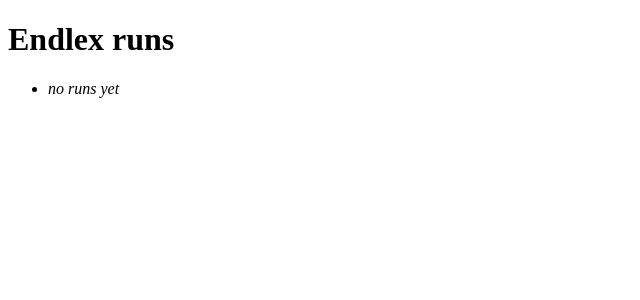
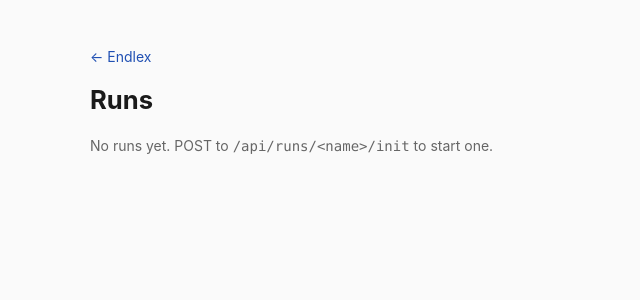
Before and after one commit to archeryue/Endlex, a FastAPI app: page / in a window 1280 px wide. Shown: the top 300 px of the page, without its empty margins (0-640 px from the left). Run offline with FastAPI, Linux system fonts and the light colour scheme.

Commit message:
Build dashboard + run-page templates with Chart.js
Run page polls /api/runs/<name>/metrics?since=<byte_offset> every 5s and
renders the 8 default panels from TECH_PLAN (train/loss, val/bpb vs
{step,time,flops}, mfu, dt, tok_per_sec, lrm). Charts only materialize
for panels whose y-key has appeared in the data.

Dashboard table shows latest step + train/loss + val/bpb per run, with
client-side locale formatting of last-updated timestamps.

Chart.js is loaded from jsdelivr CDN. Server-side rendering and the JS
poll loop are tested via TestClient; the live in-browser Chart.js
rendering itself is not yet covered — verify once the Tracker client
lands and we have real metric streams.

Co-Authored-By: Claude Opus 4.7 (1M context) <noreply@anthropic.com>

```diff
--- /dev/null
+++ b/endlex/server/templates/_base.html
@@ -0,0 +1,49 @@
+<!doctype html>
+<html lang="en">
+<head>
+  <meta charset="utf-8" />
+  <meta name="viewport" content="width=device-width, initial-scale=1" />
+  <title>{% block title %}Endlex{% endblock %}</title>
+  <style>
+    :root {
+      --fg: #1a1a1a;
+      --muted: #666;
+      --bg: #fafafa;
+      --card: #fff;
+      --border: #e3e3e3;
+      --accent: #2050b3;
+    }
+    @media (prefers-color-scheme: dark) {
+      :root { --fg:#e6e6e6; --muted:#999; --bg:#15171a; --card:#1e2024; --border:#2c2f34; --accent:#7aa6ff; }
+    }
+    * { box-sizing: border-box; }
+    body {
+      margin: 0; padding: 2rem 1rem;
+      font: 14px/1.5 -apple-system, "Segoe UI", Roboto, Helvetica, Arial, sans-serif;
+      color: var(--fg); background: var(--bg);
+    }
+    main { max-width: 1100px; margin: 0 auto; }
+    h1 { margin: 0 0 1rem; font-size: 1.6rem; }
+    h2 { margin: 2rem 0 .5rem; font-size: 1.1rem; }
+    h3 { margin: 0 0 .5rem; font-size: .95rem; color: var(--muted); font-weight: 600; }
+    a { color: var(--accent); text-decoration: none; }
+    a:hover { text-decoration: underline; }
+    table { border-collapse: collapse; width: 100%; }
+    th, td { padding: .5rem .75rem; text-align: left; border-bottom: 1px solid var(--border); }
+    th { color: var(--muted); font-weight: 600; font-size: .85rem; text-transform: uppercase; letter-spacing: .03em; }
+    code, pre { font-family: ui-monospace, SFMono-Regular, Menlo, monospace; }
+    pre { background: var(--card); border: 1px solid var(--border); border-radius: 6px; padding: .75rem; overflow-x: auto; }
+    .muted { color: var(--muted); }
+    .panel { background: var(--card); border: 1px solid var(--border); border-radius: 6px; padding: 1rem; }
+    .grid { display: grid; grid-template-columns: repeat(auto-fit, minmax(320px, 1fr)); gap: 1rem; }
+    details > summary { cursor: pointer; color: var(--muted); padding: .25rem 0; }
+  </style>
+  {% block head %}{% endblock %}
+</head>
+<body>
+  <main>
+    <p><a href="/">&larr; Endlex</a></p>
+    {% block body %}{% endblock %}
+  </main>
+</body>
+</html>
--- a/endlex/server/templates/dashboard.html
+++ b/endlex/server/templates/dashboard.html
@@ -1,17 +1,45 @@
-<!doctype html>
-<html lang="en">
-<head>
-  <meta charset="utf-8" />
-  <title>Endlex</title>
-</head>
-<body>
-  <h1>Endlex runs</h1>
-  <ul>
+{% extends "_base.html" %}
+{% block title %}Endlex{% endblock %}
+{% block body %}
+<h1>Runs</h1>
+{% if runs %}
+<table>
+  <thead>
+    <tr>
+      <th>Name</th>
+      <th>Last updated</th>
+      <th>Events</th>
+      <th>Latest step</th>
+      <th>train/loss</th>
+      <th>val/bpb</th>
+    </tr>
+  </thead>
+  <tbody>
     {% for run in runs %}
-      <li><a href="/run/{{ run.name }}">{{ run.name }}</a> &mdash; {{ run.num_events }} events</li>
-    {% else %}
-      <li><em>no runs yet</em></li>
+    <tr>
+      <td><a href="/run/{{ run.name }}">{{ run.name }}</a></td>
+      <td class="muted">
+        {% if run.last_updated %}
+          <span data-ts="{{ run.last_updated }}">{{ run.last_updated|round|int }}</span>
+        {% else %}&mdash;{% endif %}
+      </td>
+      <td>{{ run.num_events }}</td>
+      <td>{% if run.latest and run.latest.step is defined %}{{ run.latest.step }}{% else %}&mdash;{% endif %}</td>
+      <td>{% if run.latest and run.latest["train/loss"] is defined %}{{ "%.4f"|format(run.latest["train/loss"]) }}{% else %}&mdash;{% endif %}</td>
+      <td>{% if run.latest and run.latest["val/bpb"] is defined %}{{ "%.4f"|format(run.latest["val/bpb"]) }}{% else %}&mdash;{% endif %}</td>
+    </tr>
     {% endfor %}
-  </ul>
-</body>
-</html>
+  </tbody>
+</table>
+{% else %}
+<p class="muted">No runs yet. POST to <code>/api/runs/&lt;name&gt;/init</code> to start one.</p>
+{% endif %}
+<script>
+  // Replace epoch seconds with locale time.
+  document.querySelectorAll("[data-ts]").forEach(el => {
+    const t = parseFloat(el.dataset.ts) * 1000;
+    if (!Number.isFinite(t)) return;
+    el.textContent = new Date(t).toLocaleString();
+  });
+</script>
+{% endblock %}
```
Also changed, not shown: endlex/server/templates/run.html (+112 -18 lines), tests/test_endpoints.py (+18 -3 lines).
